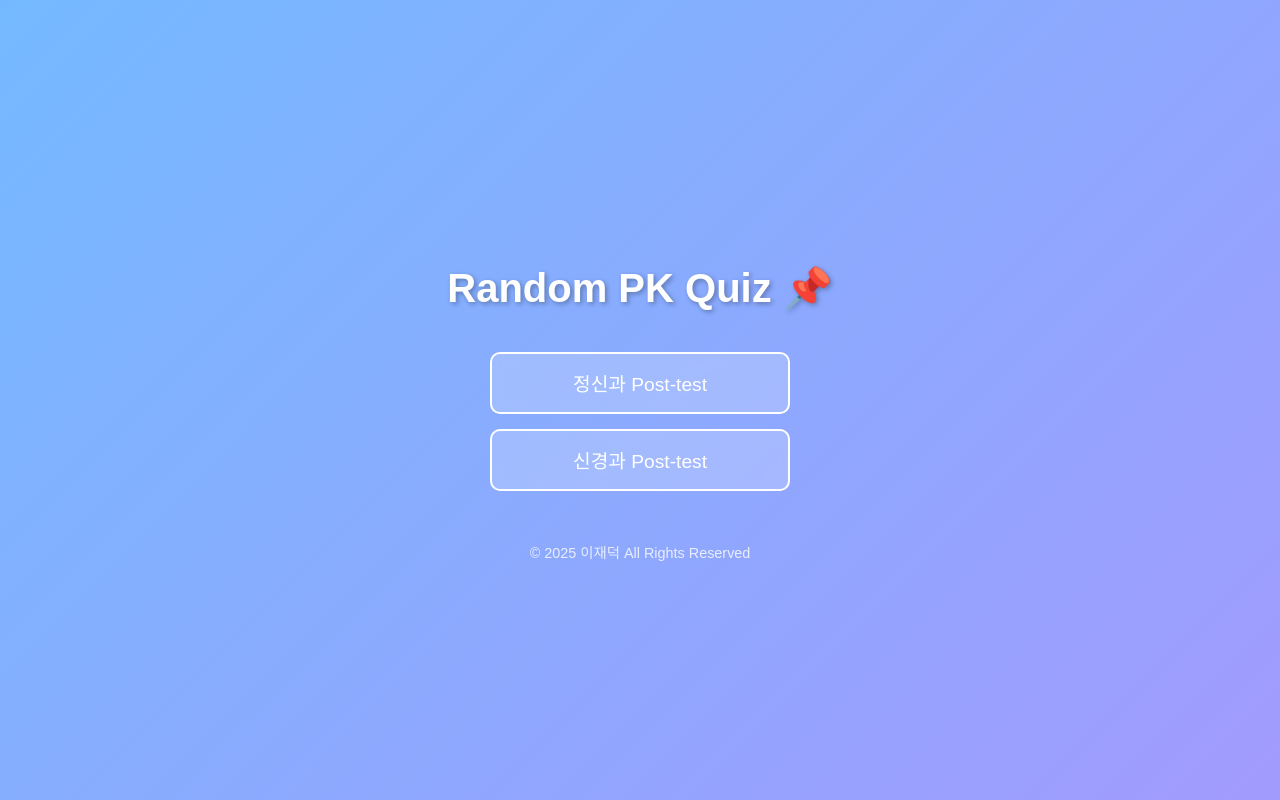
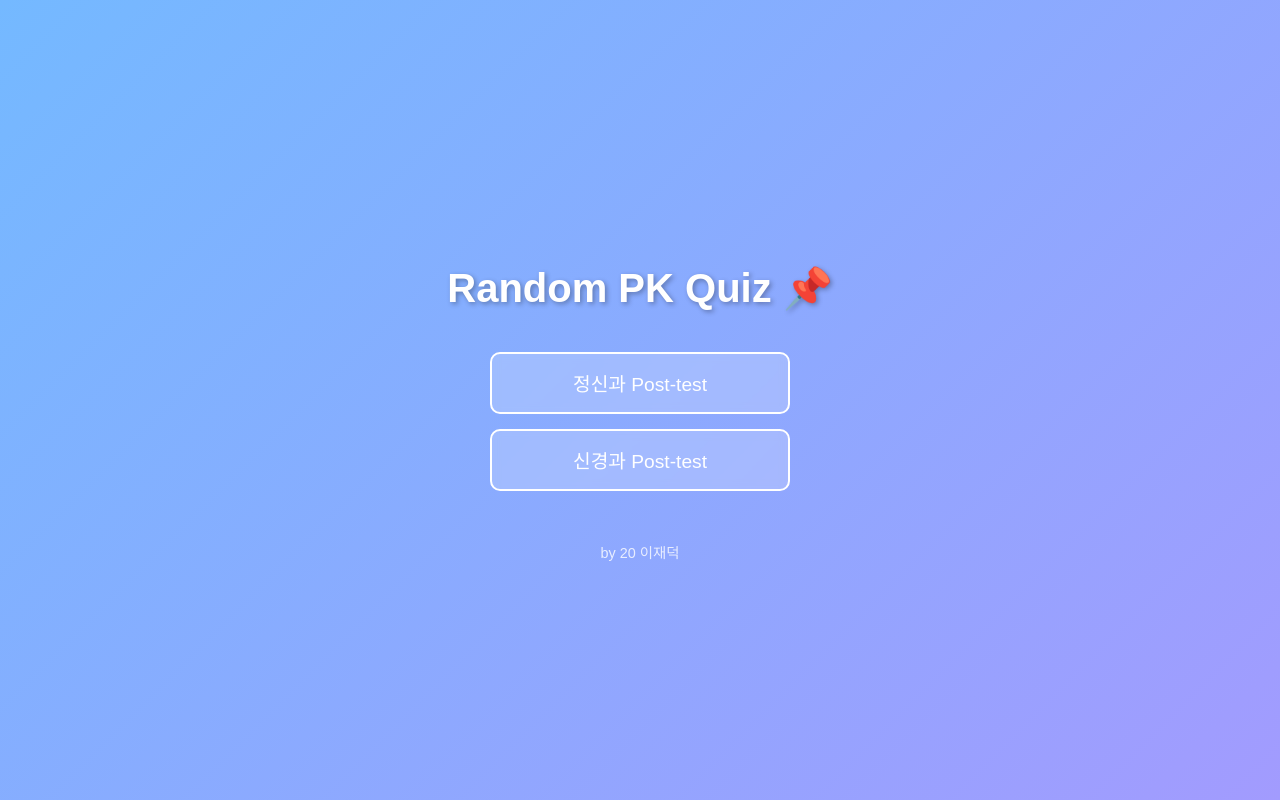
Before and after one commit to jd-cpu/Random-PK-Quiz, a plain HTML site: page index.html in a window 1280 px wide. Drawn offline with Linux system fonts and the light colour scheme.

Commit message:
Update index.html

```diff
--- a/index.html
+++ b/index.html
@@ -106,7 +106,7 @@
     </div>
 
     <footer>
-        © 2025 이재덕 All Rights Reserved
+        by 20 이재덕
     </footer>
 </body>
 </html>
```
